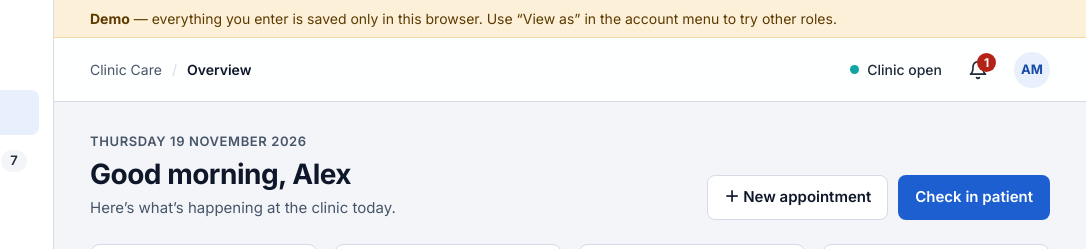
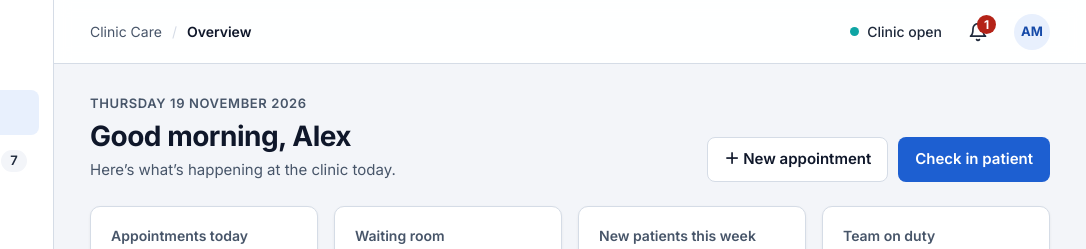
Before and after one commit to vazytech/clinic-care, a website: page demo/index.html in a window 1280 px wide. Shown: the top 249 px of the page, 194-1280 px from the left. Drawn offline with Linux system fonts and the light colour scheme.

Commit message:
Demo: remove the demo banner
Co-Authored-By: Claude Opus 5.5 <noreply@anthropic.com>

```diff
--- a/demo/index.html
+++ b/demo/index.html
@@ -32,7 +32,6 @@
     </aside>
 
     <main class="main-area">
-      <div class="demo-banner" role="note"><strong>Demo</strong> — everything you enter is saved only in this browser. Use “View as” in the account menu to try other roles.</div>
       <header class="topbar">
         <button class="mobile-menu" id="menuToggle" aria-label="Open menu"><svg class="icon" viewBox="0 0 24 24" aria-hidden="true"><path d="M3 6h18M3 12h18M3 18h18"/></svg></button>
         <div class="crumb"><span>Clinic Care</span><span class="crumb-slash">/</span><strong id="crumbCurrent">Overview</strong></div>
--- a/demo/styles.css
+++ b/demo/styles.css
@@ -471,6 +471,4 @@ button.appt-status:hover { filter: brightness(.96); }
 }
 
 /* ---------- Demo ---------- */
-.demo-banner { padding: 8px 36px; background: #fdf0d9; border-bottom: 1px solid #f3d9a6; color: #5c3a00; font-size: 14px; }
 .login-user.current { border-color: var(--primary); background: var(--primary-soft); }
-@media (max-width: 760px) { .demo-banner { padding: 8px 16px; font-size: 13px; } }
```
